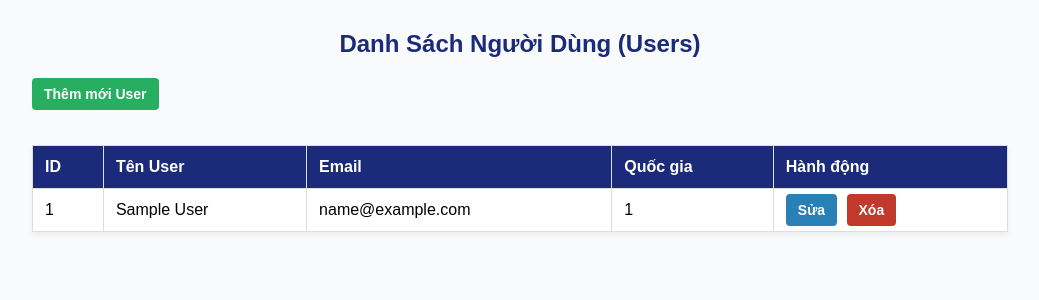
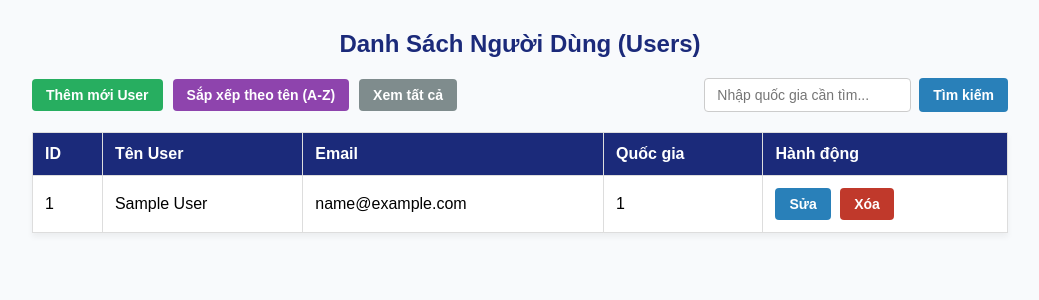
Before and after one commit to duongvanthang1993/cap_nhat_user, a Java web app: page /users in a window 1280 px wide. Shown: the top 300 px of the page, without its empty margins (120-1159 px from the left). Run offline with Tomcat 11, a stand-in JSP engine, Linux system fonts and the light colour scheme; tables that the repository leaves empty or names only in its code hold one stand-in row (values such as "Sample post").

Commit message:
cap_nhat

```diff
--- a/src/main/java/com/codegym/dao/IUserDAO.java
+++ b/src/main/java/com/codegym/dao/IUserDAO.java
@@ -13,4 +13,8 @@ public interface IUserDAO {
     public boolean deleteUser(int id) throws Exception;
 
     public boolean updateUser(User user) throws Exception;
+
+    public List<User> selectUsersByCountry(String country);
+
+    public List<User> sortUsersByName();
 }
--- a/src/main/webapp/user/list.jsp
+++ b/src/main/webapp/user/list.jsp
@@ -43,19 +43,31 @@
         }
 
         .btn {
-                    padding: 8px 12px;
+            padding: 8px 14px;
             text-decoration: none;
             border-radius: 4px;
             color: white;
             font-weight: bold;
             font-size: 14px;
+            display: inline-block;
+            border: none;
+            cursor: pointer;
         }
 
         .btn-add {
             background-color: #27ae60;
-                    margin-left: 10%;
-                    display: inline-block;
-                    margin-bottom: 15px;
+        }
+
+        .btn-sort {
+            background-color: #8e44ad;
+        }
+
+        .btn-reset {
+            background-color: #7f8c8d;
+        }
+
+        .btn-search {
+            background-color: #2980b9;
         }
 
         .btn-edit {
@@ -66,12 +78,53 @@
         .btn-delete {
             background-color: #c0392b;
         }
+
+        .action-bar {
+            width: 80%;
+            margin: 0 auto 15px auto;
+            display: flex;
+            justify-content: space-between;
+            align-items: center;
+            flex-wrap: wrap;
+            gap: 10px;
+        }
+
+        .left-actions {
+            display: flex;
+            gap: 10px;
+        }
+
+        .search-form {
+            display: flex;
+            gap: 8px;
+        }
+
+        .search-form input[type="text"] {
+            padding: 8px 12px;
+            border: 1px solid #ccc;
+            border-radius: 4px;
+            font-size: 14px;
+            outline: none;
+        }
     </style>
 </head>
 
 <body>
     <h2>Danh Sách Người Dùng (Users)</h2>
+
+    <div class="action-bar">
+        <div class="left-actions">
             <a href="${pageContext.request.contextPath}/users?action=create" class="btn btn-add">Thêm mới User</a>
+            <a href="${pageContext.request.contextPath}/users?action=sort" class="btn btn-sort">Sắp xếp theo tên (A-Z)</a>
+            <a href="${pageContext.request.contextPath}/users" class="btn btn-reset">Xem tất cả</a>
+        </div>
+        <form action="${pageContext.request.contextPath}/users" method="get" class="search-form">
+            <input type="hidden" name="action" value="search">
+            <input type="text" name="country" placeholder="Nhập quốc gia cần tìm..." value="${param.country}">
+            <button type="submit" class="btn btn-search">Tìm kiếm</button>
+        </form>
+    </div>
+
     <table>
         <tr>
             <th>ID</th>
```
Also changed, not shown: src/main/java/com/codegym/controller/UserServlet.java (+29 -1 lines), src/main/java/com/codegym/dao/UserDAO.java (+45 -0 lines), 10 other files. Lines whose indentation alone changed are shown as unchanged.
